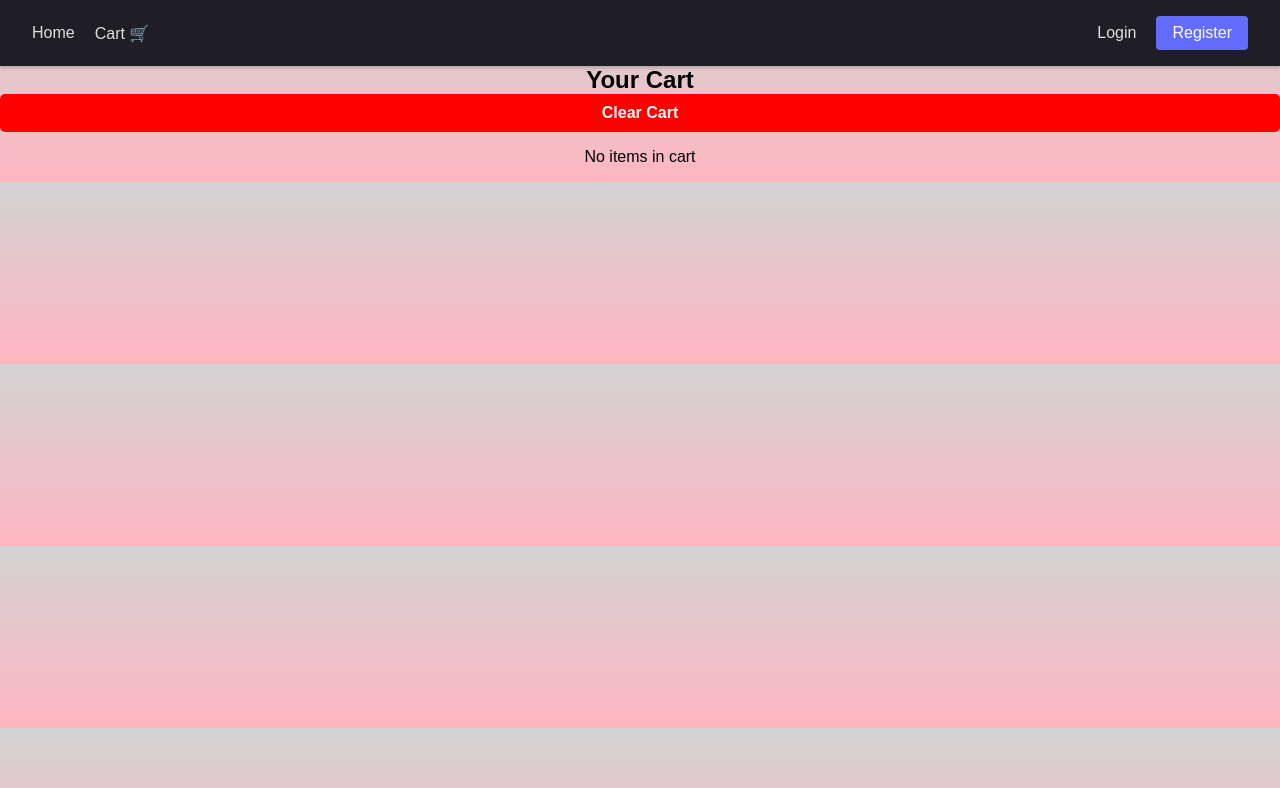
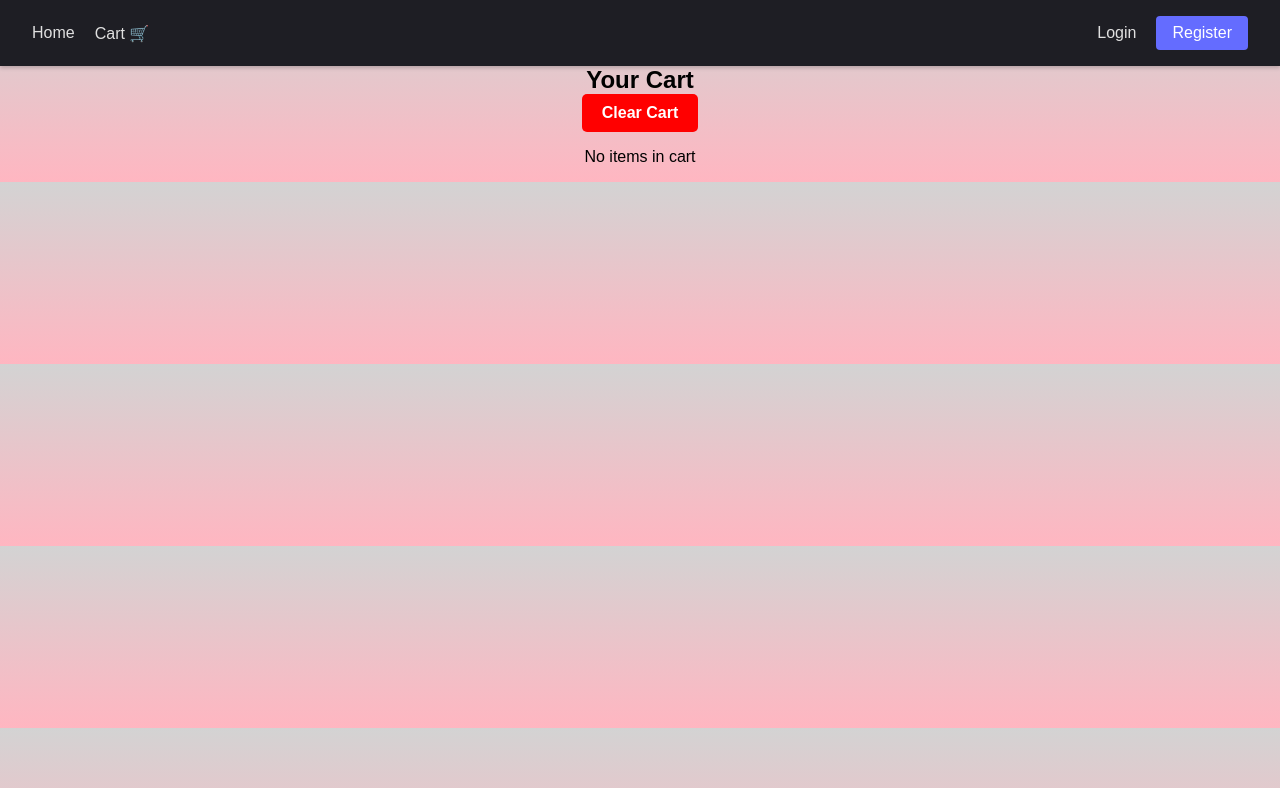
Before and after one commit to DAbdulRaheem/Fullstack_Project, a React (Vite) app in the folder Shopping_Mod/: page /cart in a window 1280 px wide. Shown: the top 788 px of the page. Built offline with nearby package versions, Linux system fonts and the light colour scheme.

Commit message:
cart issue resolved

```diff
--- a/Shopping_Mod/src/pages/Cart.jsx
+++ b/Shopping_Mod/src/pages/Cart.jsx
@@ -15,7 +15,7 @@ export default function Cart() {
     }
 
     return (
-<div style={{ display: "flex", flexDirection:"column"}}>
+<div >
   <h2 style={{ margin: 0 }}>Your Cart</h2>
 
   <button
```
